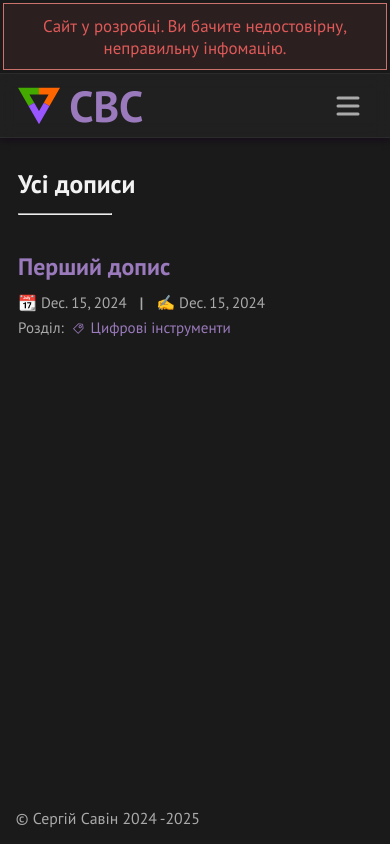
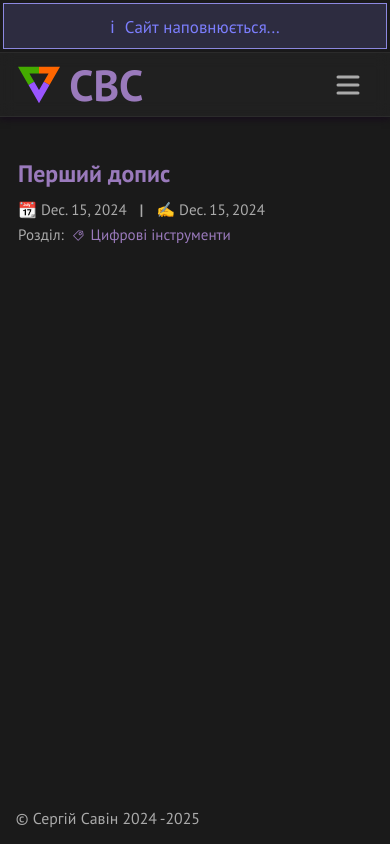
Before and after one commit to Syprox/personal_blog, a Django app: page / in a window 390 px wide. Run offline with Django 5.2, Linux system fonts and the light colour scheme; data comes from the database, SQL or seed files in the repository; parts of the project's set-up code (start-up, migrations or seed data) failed here and were passed over; some libraries are stand-ins or nearby versions; some web fonts are replaced.

Commit message:
Деякі зміни стилів та алгоритму формування тексту в картках попереднього перегляду дописів

```diff
--- a/blog/templates/blog/index.html
+++ b/blog/templates/blog/index.html
@@ -7,8 +7,8 @@
       {% if category %}
         <span>Дописи у розділі</span><h1>«{{ category }}»</h1><hr />
       {% else %}
-        <h1>Усі дописи</h1>
-        <hr />
+        {% comment %} <h1>Усі дописи</h1>
+        <hr /> {% endcomment %}
       {% endif %}
 
       {% for post in posts %}
@@ -19,6 +19,7 @@
 
           {% include 'blog/post_info.html' %}
           <div class="content_preview">{{ post.content|safe }}</div>
+
           {% comment %}|slice:':200'{% endcomment %}
         </div>
       {% endfor %}
--- a/blog/templates/blog/information.html
+++ b/blog/templates/blog/information.html
@@ -1,3 +1,3 @@
-<div class="full-width information box" data-type="warning">
-  <span>Сайт у розробці. Ви бачите недостовірну, неправильну інфомацію.</span>
+<div class="full-width information box" data-type="info">
+  <span id="main_message">Сайт наповнюється...</span>
 </div>
--- a/blog/views.py
+++ b/blog/views.py
@@ -48,7 +48,7 @@ def blog_index(request, slug=None):
 
         prev_images.append(first_image)
 
-        ph = [tag for tag in pc.find_all() if tag.name in ['p', 'h1', 'h2', 'h3', 'h4', 'h5', 'h6']]
+        ph = [tag for tag in pc.find_all() if tag.name in ['p']] #, 'h1', 'h2', 'h3', 'h4', 'h5', 'h6'
 
         prev_len = 200
         text = ''
@@ -61,6 +61,8 @@ def blog_index(request, slug=None):
         if len(text) == 0:
             post.content = '<p></p>'
         else:
+            if len(text) > prev_len + 100:
+                text = text[:prev_len + 100] + '...</>'
             post.content = text
 
     context = {'page': page_number,
--- a/static/css/cs_dark.css
+++ b/static/css/cs_dark.css
@@ -21,7 +21,7 @@
   );
   --clr-text: hsl(0, 0%, 95%);
   --clr-header-text: hsl(0, 0%, 100%);
-  --contrast: color-mix(in lab, currentcolor 10%, var(--clr-bg) 90%);
+  --contrast: color-mix(in lab, currentcolor 20%, var(--clr-bg) 80%);
   --clr-border: color-mix(in lab, var(--clr-bg) 90%, var(--clr-text) 10%);
   --clr-box-border: color-mix(in lab, currentcolor 65%, var(--clr-text) 20%);
   --clr-shadow: color-mix(
--- a/static/css/cs_light.css
+++ b/static/css/cs_light.css
@@ -7,7 +7,7 @@
   --clr-header-bg-opc: hsla(0, 0%, 90%, var(--opc-lvl));
   --clr-text: hsl(0, 0%, 10%);
   --clr-header-text: hsl(0, 0%, 13%);
-  --contrast: color-mix(in lab, currentcolor 10%, var(--clr-bg) 90%);
+  --contrast: color-mix(in lab, currentcolor 30%, var(--clr-bg) 70%);
   --clr-border: white;
   --clr-box-border: color-mix(in lab, currentcolor 65%, var(--clr-text) 20%);
   --clr-shadow: color-mix(
--- a/static/css/main.css
+++ b/static/css/main.css
@@ -18,9 +18,9 @@
   --theme-icon-shadow: 0px 0px 6px (--clr-text);
   --border: 1px solid var(--clr-border);
   --padding-inline: 0rem;
-  --content-max-width: 80rem;
+  --content-max-width: 72rem;
   --content-min-width: 40rem;
-  --wider-block-max-width: 100rem;
+  --wider-block-max-width: 86rem;
   --wider-block-size: calc(
     (var(--wider-block-max-width) - var(--content-max-width)) / 2
   );
@@ -127,16 +127,16 @@ footer {
 
 .box {
   background: var(--contrast);
-  color: var(--color);
+  color: color-mix(in lab, var(--color) 70%, var(--clr-text) 30%);
   border: 1px solid var(--clr-box-border);
 }
 
 .box[data-type=warning] {
-  --color: rgb(224, 89, 89);
+  --color: rgb(255, 0, 0);
 }
 
 .box[data-type=info] {
-  --color: rgb(26, 26, 118);
+  --color: rgb(0, 81, 255);
 }
 
 .box[data-type=success] {
@@ -148,7 +148,7 @@ footer {
 }
 
 .box[data-type=attention] {
-  --color: rgb(218, 193, 0);
+  --color: rgb(255, 196, 0);
 }
 
 #menu_bg {
@@ -178,6 +178,10 @@ footer {
   font-size: var(--fs--1);
   padding: 0.6em;
   margin: 0.2em;
+}
+.information span::before {
+  content: "ℹ";
+  margin-right: 0.6em;
 }
 
 header {
@@ -429,15 +433,15 @@ main h6 {
   color: var(--clr-text);
 }
 main .post_preview {
-  margin-top: 2em;
-  clear: both;
+  overflow: auto;
 }
 main .post_preview img {
   width: clamp(150px, 30%, 200px);
+  margin-top: 0 !important;
 }
 main article,
 main .post_preview {
-  margin-bottom: 2em;
+  margin-bottom: 1em;
 }
 main article .left,
 main .post_preview .left {
@@ -495,6 +499,14 @@ main article li::marker,
 main .post_preview li::marker {
   margin: 0 1em;
 }
+main article a:hover,
+main .post_preview a:hover {
+  text-decoration: underline;
+}
+main article a:hover::before,
+main .post_preview a:hover::before {
+  text-decoration: none !important;
+}
 main article p {
   margin: 0.8em 0;
   font-size: var(--fs-0);
@@ -505,7 +517,7 @@ main article p {
 main article p iframe {
   display: block;
   max-width: 100%;
-  margin: 1em auto 2em;
+  margin: 2em auto 2em;
 }
 main article ul,
 main article ol {
@@ -518,6 +530,7 @@ main article li:last-child {
   margin-bottom: 1.2em;
 }
 main article table {
+  width: clamp(480px, 100%, 1080px) !important;
   margin: 1em auto;
   border-collapse: collapse;
   border: 1px solid vat(--clr-text);
```
